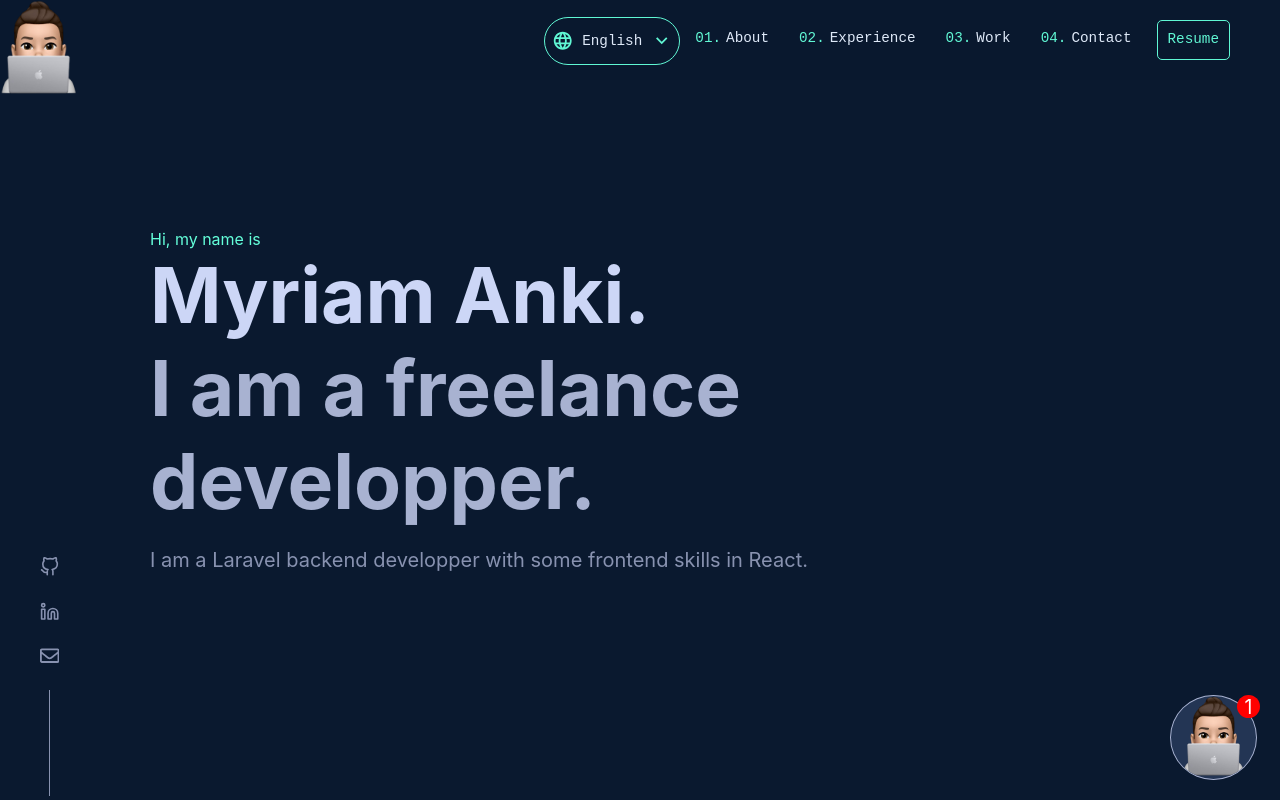
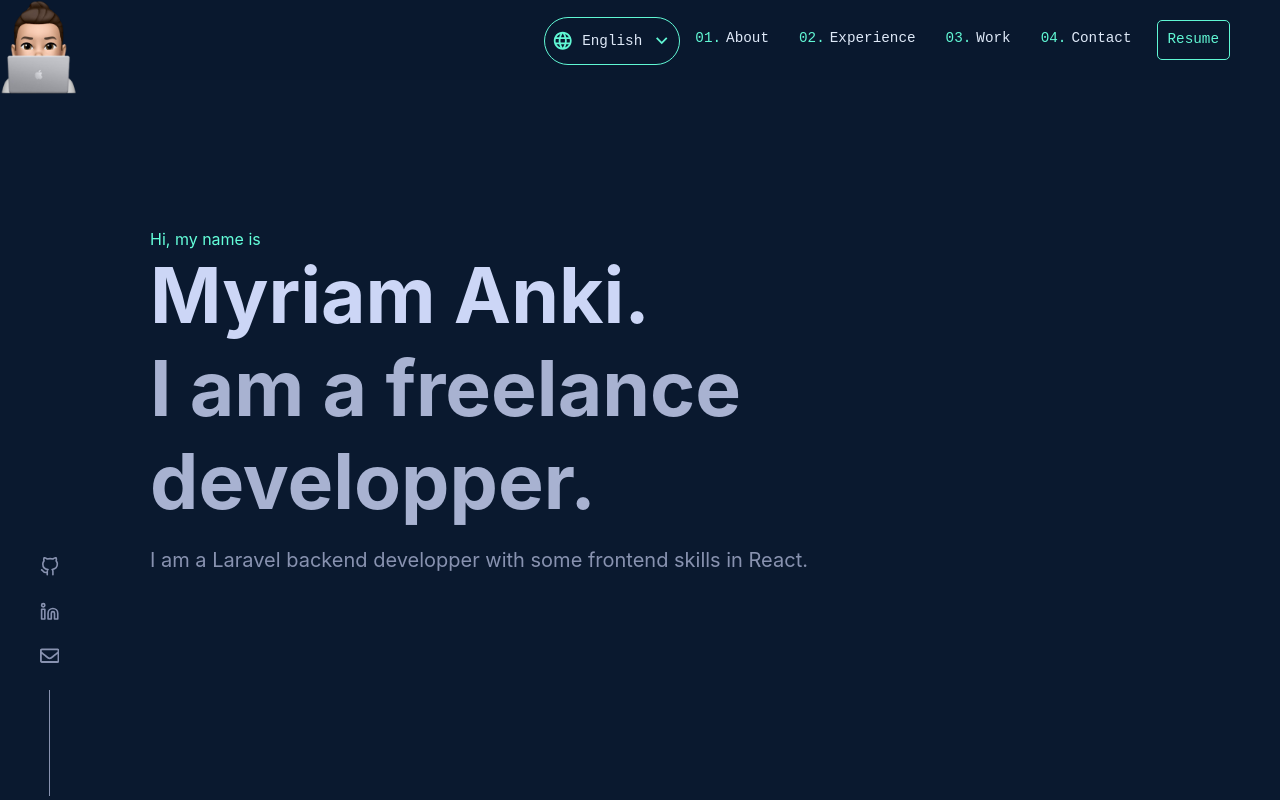
Before and after one commit to manki23/manki23.github.io, a React (Create React App) app: page / in a window 1280 px wide. Shown: the top 800 px of the page. Built offline with nearby package versions, Linux system fonts and the light colour scheme.

Commit message:
REM: ChatComponent removed

```diff
--- a/src/components/pages/Main.js
+++ b/src/components/pages/Main.js
@@ -7,7 +7,6 @@ import ExperiencePage from "./ExperiencePage";
 import WorkPage from "./WorkPage";
 import ContactPage from "./ContactPage";
 import Footer from "../shared/Footer";
-import ChatComponent from "../ChatComponent/ChatComponent";
 
 const StyledMain = styled.div`
   padding: ${({ width, theme }) =>
@@ -29,7 +28,6 @@ const Main = ({ blurContent = false }) => {
       <ExperiencePage />
       <WorkPage />
       <ContactPage />
-      <ChatComponent />
       <Footer />
     </StyledMain>
   );
```
